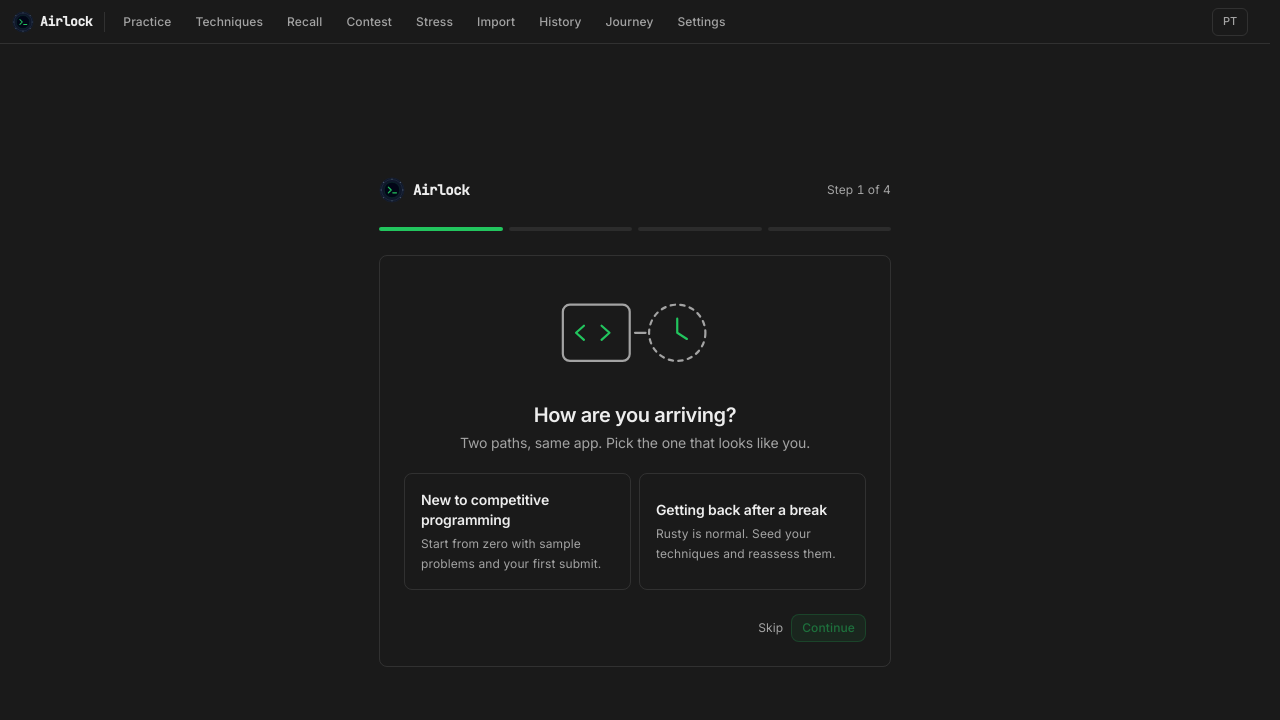
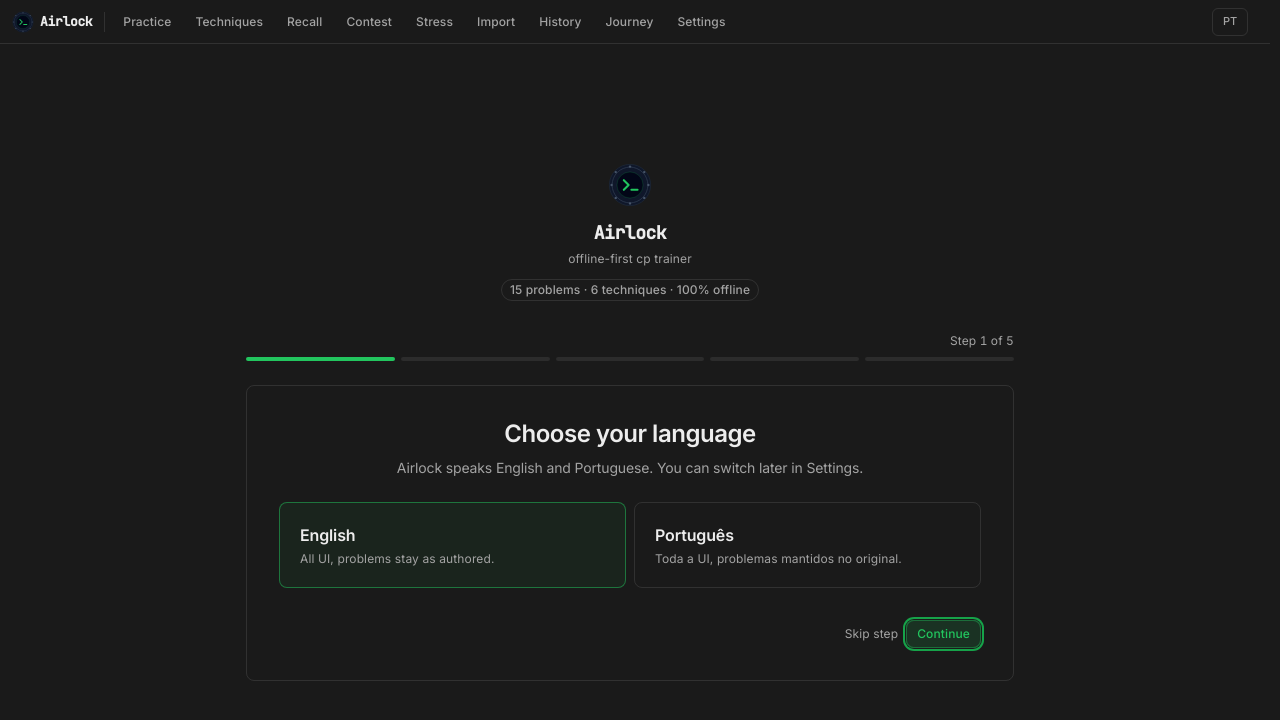
Before and after one commit to SilesterGold9/airlock, a React (Vite) app: page /#/welcome in a window 1280 px wide. Shown: the top 720 px of the page. Built offline with nearby package versions, Linux system fonts and the light colour scheme.

Commit message:
fix: unified vault load with per-step skip in onboarding

```diff
--- a/src/lib/i18n/en.json
+++ b/src/lib/i18n/en.json
@@ -336,25 +336,26 @@
   "workspace.run": "Run",
   "workspace.runHint": "Run against the tests without logging a submission",
   "welcome.stepOf": "Step {n} of {total}",
+  "welcome.languageTitle": "Choose your language",
+  "welcome.languageSub": "Airlock speaks English and Portuguese. You can switch later in Settings.",
   "welcome.pathTitle": "How are you arriving?",
-  "welcome.pathSub": "Two paths, same app. Pick the one that looks like you.",
+  "welcome.pathSub": "Two paths, same vault. Everyone gets the same problems and techniques.",
   "welcome.newbieTitle": "New to competitive programming",
-  "welcome.newbieDesc": "Start from zero with sample problems and your first submit.",
+  "welcome.newbieDesc": "Start from zero with the starter vault and your first submit.",
   "welcome.returnerTitle": "Getting back after a break",
-  "welcome.returnerDesc": "Rusty is normal. Seed your techniques and reassess them.",
+  "welcome.returnerDesc": "Rusty is normal. Same vault, then reassess your techniques.",
   "welcome.setupTitle": "Make it yours",
-  "welcome.setupSub": "Thirty seconds, then you never see this again.",
-  "welcome.loadNewbieTitle": "Load your first problems",
-  "welcome.loadNewbieSub": "Two real problems land in your vault. Open one and submit anything — the verdict is the aha moment.",
-  "welcome.loadSamples": "Load 2 sample problems",
-  "welcome.samplesReady": "{count} problems ready",
-  "welcome.loadReturnerTitle": "Seed your techniques",
-  "welcome.loadReturnerSub": "Six core techniques, marked Learning. Reassess each one in the Techniques tab — keep what stuck, mark Rusty what didn't.",
-  "welcome.loadTechniques": "Add 6 core techniques",
-  "welcome.techniquesReady": "{count} techniques ready",
+  "welcome.setupSub": "Your name and default code language. Thirty seconds, then you never see this again.",
+  "welcome.codeLang": "Default code language",
+  "welcome.loadAllTitle": "Load the starter vault",
+  "welcome.loadAllSub": "{problems} problems and {techniques} core techniques land locally. Offline, no account, yours to keep.",
+  "welcome.loadAllButton": "Load {problems} problems + {techniques} techniques",
+  "welcome.loadAllReady": "{problems} problems · {techniques} techniques ready",
+  "welcome.vaultStats": "{problems} problems · {techniques} techniques · 100% offline",
+  "welcome.loadError": "Could not load everything. Check the counts and try again.",
   "welcome.loading": "Working…",
   "welcome.doneTitle": "You're set up",
-  "welcome.doneSub": "Everything else reveals itself as you train. Start with one submit.",
+  "welcome.doneSub": "The vault is loaded. Open a problem and submit — the verdict console shows the rest.",
   "welcome.openPractice": "Open Practice",
   "welcome.viewTechniques": "View Techniques",
   "welcome.nextTitle": "Suggested next",
@@ -362,7 +363,7 @@
   "welcome.next2": "Try Recall mode on one technique",
   "welcome.next3": "Generate a training set in Practice",
   "welcome.back": "Back",
-  "welcome.skip": "Skip",
+  "welcome.skipStep": "Skip step",
   "welcome.continue": "Continue",
   "settings.title": "Settings",
   "settings.general": "General",
--- a/src/pages/Welcome.tsx
+++ b/src/pages/Welcome.tsx
@@ -5,12 +5,14 @@
 import { Button } from "../components/ui/button";
 import { Card } from "../components/ui/card";
 import { Input } from "../components/ui/input";
+import { Select } from "../components/ui/select";
+import { Badge } from "../components/ui/badge";
 import { LogoIcon } from "../components/Logo";
 import { DoneArt, LoadArt, PathArt, SetupArt } from "../components/OnboardingArt";
 import { useLocale, useT } from "../lib/i18n";
 
 type Segment = "newbie" | "returner";
-const STEPS = ["path", "setup", "load", "done"] as const;
+const STEPS = ["language", "path", "setup", "load", "done"] as const;
 
 export default function Welcome() {
   const t = useT();
@@ -23,11 +25,11 @@
     () => (localStorage.getItem("airlock.onboard.segment") as Segment | null) || null
   );
   const [name, setName] = useState(() => localStorage.getItem("airlock.displayName") || "");
+  const [codeLang, setCodeLang] = useState(() => localStorage.getItem("airlock.defaultLang") || "cpp");
   const [busy, setBusy] = useState(false);
+  const [loadError, setLoadError] = useState(false);
   const [problemCount, setProblemCount] = useState(0);
   const [techniqueCount, setTechniqueCount] = useState(0);
-  const [seededSamples, setSeededSamples] = useState(0);
-  const [seededTechniques, setSeededTechniques] = useState(0);
   const primaryRef = useRef<HTMLButtonElement>(null);
 
   useEffect(() => {
@@ -46,7 +48,7 @@
     }
     window.addEventListener("keydown", onKey);
     return () => window.removeEventListener("keydown", onKey);
-  }, []);
+  });
 
   function pickSegment(s: Segment) {
     setSegment(s);
@@ -55,65 +57,82 @@
 
   function finish() {
     localStorage.setItem("airlock.displayName", name.trim());
+    localStorage.setItem("airlock.defaultLang", codeLang);
     localStorage.setItem("airlock.onboarded", "1");
     localStorage.removeItem("airlock.onboard.step");
     navigate("/", { replace: true });
   }
 
-  async function handleLoadSamples() {
+  // Tops up by title/name instead of all-or-nothing: a vault that is
+  // partially seeded (e.g. from an older bundle) heals to the full set.
+  async function handleLoadAll() {
+    if (busy) return;
     setBusy(true);
+    setLoadError(false);
     try {
+      const problems = await api.listProblems().catch(() => []);
+      const knownTitles = new Set(problems.map((p) => p.title));
       for (const p of SAMPLE_PROBLEMS) {
+        if (knownTitles.has(p.title)) continue;
         await api.saveProblem({ ...p, id: "", tests: p.tests.map((x) => ({ ...x, id: "" })) });
       }
-      setSeededSamples(SAMPLE_PROBLEMS.length);
-      const all = await api.listProblems().catch(() => []);
-      setProblemCount(all.length);
-    } catch (e) {
-      console.error(e);
-    } finally {
-      setBusy(false);
-    }
-  }
-
-  async function handleLoadTechniques() {
-    setBusy(true);
-    try {
+      const techniques = await api.listTechniques().catch(() => []);
+      const knownNames = new Set(techniques.map((x) => x.name));
       const created = [];
       for (const n of CORE_TECHNIQUES) {
+        if (knownNames.has(n)) continue;
         created.push(await api.saveTechnique(n));
       }
+      if (created.length > 0) {
         await api.bulkUpdateTechniqueStatus(
           created.map((x) => x.id),
           "Learning"
         );
-      setSeededTechniques(created.length);
-      const all = await api.listTechniques().catch(() => []);
-      setTechniqueCount(all.length);
+      }
+      const [allP, allT] = await Promise.all([
+        api.listProblems().catch(() => []),
+        api.listTechniques().catch(() => []),
+      ]);
+      setProblemCount(allP.length);
+      setTechniqueCount(allT.length);
+      if (allP.length < SAMPLE_PROBLEMS.length || allT.length < CORE_TECHNIQUES.length) {
+        setLoadError(true);
+      }
     } catch (e) {
       console.error(e);
+      setLoadError(true);
     } finally {
       setBusy(false);
     }
   }
 
   const step = STEPS[stepIdx];
-  const samplesReady = problemCount > 0 || seededSamples > 0;
-  const techniquesReady = techniqueCount > 0 || seededTechniques > 0;
-  const loadReady = segment === "newbie" ? samplesReady : techniquesReady;
+  const vaultComplete =
+    problemCount >= SAMPLE_PROBLEMS.length && techniqueCount >= CORE_TECHNIQUES.length;
   const canContinue =
+    step === "language" ||
     (step === "path" && segment !== null) ||
     step === "setup" ||
-    step === "done" ||
-    (step === "load" && loadReady);
+    (step === "load" && vaultComplete) ||
+    step === "done";
 
   return (
-    <div className="min-h-full flex items-center justify-center p-6 bg-background">
-      <div className="w-full max-w-lg">
-        <div className="flex items-center gap-2 mb-6">
-          <LogoIcon size={26} />
-          <span className="font-mono font-bold text-sm tracking-tight">Airlock</span>
-          <span className="ml-auto text-xs text-muted-foreground tabular-nums">
+    <div className="h-full overflow-y-auto bg-background">
+      <div className="min-h-full flex items-center justify-center p-6">
+        <div className="w-full max-w-3xl">
+          <div className="flex flex-col items-center text-center mb-8 animate-fade-in">
+            <LogoIcon size={44} />
+            <div className="font-mono font-bold text-lg tracking-tight mt-3">Airlock</div>
+            <div className="text-xs text-muted-foreground mt-1">{t("app.tagline")}</div>
+            <Badge variant="outline" className="mt-3">
+              {t("welcome.vaultStats")
+                .replace("{problems}", String(SAMPLE_PROBLEMS.length))
+                .replace("{techniques}", String(CORE_TECHNIQUES.length))}
+            </Badge>
+          </div>
+
+          <div className="flex items-center gap-2 mb-2">
+            <span className="text-xs text-muted-foreground tabular-nums ml-auto">
               {t("welcome.stepOf")
                 .replace("{n}", String(stepIdx + 1))
                 .replace("{total}", String(STEPS.length))}
@@ -130,14 +149,44 @@
             ))}
           </div>
 
-        <Card key={step} className="p-6 animate-panel-in" aria-live="polite">
+          <Card key={step} className="p-8 animate-panel-in" aria-live="polite">
+            {step === "language" && (
+              <>
+                <h1 className="text-2xl font-semibold text-center">{t("welcome.languageTitle")}</h1>
+                <p className="text-sm text-muted-foreground text-center mt-2 mb-6">
+                  {t("welcome.languageSub")}
+                </p>
+                <div className="grid sm:grid-cols-2 gap-2">
+                  {(["en", "pt"] as const).map((l) => (
+                    <button
+                      key={l}
+                      onClick={() => setLocale(l)}
+                      aria-pressed={locale === l}
+                      className={`rounded-lg border p-5 text-left transition-all duration-150 active:scale-[0.98] ${
+                        locale === l
+                          ? "border-ac/50 bg-ac/[0.06]"
+                          : "border-border hover:border-white/20 hover:bg-white/[0.02]"
+                      }`}
+                    >
+                      <div className="text-base font-semibold">
+                        {l === "en" ? "English" : "Português"}
+                      </div>
+                      <div className="text-xs text-muted-foreground mt-1">
+                        {l === "en" ? "All UI, problems stay as authored." : "Toda a UI, problemas mantidos no original."}
+                      </div>
+                    </button>
+                  ))}
+                </div>
+              </>
+            )}
+
             {step === "path" && (
               <>
                 <div className="mx-auto w-44 mb-4">
                   <PathArt />
                 </div>
-              <h1 className="text-xl font-semibold text-center">{t("welcome.pathTitle")}</h1>
-              <p className="text-sm text-muted-foreground text-center mt-1 mb-5">{t("welcome.pathSub")}</p>
+                <h1 className="text-2xl font-semibold text-center">{t("welcome.pathTitle")}</h1>
+                <p className="text-sm text-muted-foreground text-center mt-2 mb-6">{t("welcome.pathSub")}</p>
                 <div className="grid sm:grid-cols-2 gap-2">
                   {(["newbie", "returner"] as const).map((s) => (
                     <button
@@ -165,9 +214,10 @@
                 <div className="mx-auto w-44 mb-4">
                   <SetupArt />
                 </div>
-              <h1 className="text-xl font-semibold text-center">{t("welcome.setupTitle")}</h1>
-              <p className="text-sm text-muted-foreground text-center mt-1 mb-5">{t("welcome.setupSub")}</p>
-              <div className="grid gap-1 mb-4">
+                <h1 className="text-2xl font-semibold text-center">{t("welcome.setupTitle")}</h1>
+                <p className="text-sm text-muted-foreground text-center mt-2 mb-6">{t("welcome.setupSub")}</p>
+                <div className="grid sm:grid-cols-2 gap-4">
+                  <div className="grid gap-1">
                     <label className="text-xs font-medium text-muted-foreground">{t("onboard.name")}</label>
                     <Input
                       value={name}
@@ -176,75 +226,54 @@
                     />
                   </div>
                   <div className="grid gap-1">
-                <label className="text-xs font-medium text-muted-foreground">{t("common.language")}</label>
-                <div className="flex gap-2">
-                  <Button
-                    variant={locale === "en" ? "primary" : "secondary"}
-                    size="sm"
-                    onClick={() => setLocale("en")}
-                  >
-                    English
-                  </Button>
-                  <Button
-                    variant={locale === "pt" ? "primary" : "secondary"}
-                    size="sm"
-                    onClick={() => setLocale("pt")}
-                  >
-                    Português
-                  </Button>
+                    <label className="text-xs font-medium text-muted-foreground">{t("welcome.codeLang")}</label>
+                    <Select value={codeLang} onChange={(e) => setCodeLang(e.target.value)}>
+                      <option value="cpp">C++17</option>
+                      <option value="java">Java</option>
+                    </Select>
                   </div>
                 </div>
               </>
             )}
 
-          {step === "load" && segment === "newbie" && (
+            {step === "load" && (
               <>
                 <div className="mx-auto w-44 mb-4">
                   <LoadArt />
                 </div>
-              <h1 className="text-xl font-semibold text-center">{t("welcome.loadNewbieTitle")}</h1>
-              <p className="text-sm text-muted-foreground text-center mt-1 mb-5">
-                {t("welcome.loadNewbieSub")}
+                <h1 className="text-2xl font-semibold text-center">{t("welcome.loadAllTitle")}</h1>
+                <p className="text-sm text-muted-foreground text-center mt-2 mb-6">
+                  {t("welcome.loadAllSub")
+                    .replace("{problems}", String(SAMPLE_PROBLEMS.length))
+                    .replace("{techniques}", String(CORE_TECHNIQUES.length))}
                 </p>
+                <div className="flex items-center justify-center gap-2 mb-4 text-xs tabular-nums">
+                  <Badge variant="outline">
+                    {t("workspace.problemList")}: {problemCount}
+                  </Badge>
+                  <Badge variant="outline">
+                    {t("nav.techniques")}: {techniqueCount}
+                  </Badge>
+                </div>
                 <Button
-                onClick={handleLoadSamples}
-                disabled={busy || samplesReady}
-                variant={samplesReady ? "secondary" : "success"}
+                  onClick={handleLoadAll}
+                  disabled={busy || vaultComplete}
+                  variant={vaultComplete ? "secondary" : "success"}
                   className="w-full"
                 >
-                {samplesReady
-                  ? t("welcome.samplesReady").replace("{count}", String(Math.max(problemCount, seededSamples)))
+                  {vaultComplete
+                    ? t("welcome.loadAllReady")
+                        .replace("{problems}", String(problemCount))
+                        .replace("{techniques}", String(techniqueCount))
                     : busy
                       ? t("welcome.loading")
-                    : t("welcome.loadSamples")}
+                      : t("welcome.loadAllButton")
+                          .replace("{problems}", String(SAMPLE_PROBLEMS.length))
+                          .replace("{techniques}", String(CORE_TECHNIQUES.length))}
                 </Button>
-            </>
+                {loadError && (
+                  <div className="text-xs text-wa text-center mt-3">{t("welcome.loadError")}</div>
                 )}
-
-          {step === "load" && segment === "returner" && (
-            <>
-              <div className="mx-auto w-44 mb-4">
-                <LoadArt />
-              </div>
-              <h1 className="text-xl font-semibold text-center">{t("welcome.loadReturnerTitle")}</h1>
-              <p className="text-sm text-muted-foreground text-center mt-1 mb-5">
-                {t("welcome.loadReturnerSub")}
-              </p>
-              <Button
-                onClick={handleLoadTechniques}
-                disabled={busy || techniquesReady}
-                variant={techniquesReady ? "secondary" : "success"}
-                className="w-full"
-              >
-                {techniquesReady
-                  ? t("welcome.techniquesReady").replace(
-                      "{count}",
-                      String(Math.max(techniqueCount, seededTechniques))
-                    )
-                  : busy
-                    ? t("welcome.loading")
-                    : t("welcome.loadTechniques")}
-              </Button>
               </>
             )}
 
@@ -253,8 +282,16 @@
                 <div className="mx-auto w-44 mb-4">
                   <DoneArt />
                 </div>
-              <h1 className="text-xl font-semibold text-center">{t("welcome.doneTitle")}</h1>
-              <p className="text-sm text-muted-foreground text-center mt-1 mb-5">{t("welcome.doneSub")}</p>
+                <h1 className="text-2xl font-semibold text-center">{t("welcome.doneTitle")}</h1>
+                <p className="text-sm text-muted-foreground text-center mt-2 mb-6">{t("welcome.doneSub")}</p>
+                <div className="flex items-center justify-center gap-2 mb-6 text-xs tabular-nums">
+                  <Badge variant="outline">
+                    {problemCount} · {t("workspace.problemList")}
+                  </Badge>
+                  <Badge variant="outline">
+                    {techniqueCount} · {t("nav.techniques")}
+                  </Badge>
+                </div>
                 <div className="flex flex-col gap-2">
                   <Button ref={primaryRef} variant="success" onClick={() => finish()} className="w-full">
                     {t("welcome.openPractice")}
@@ -265,7 +302,7 @@
                     </Button>
                   </Link>
                 </div>
-              <div className="mt-5 border-t border-white/[0.06] pt-4">
+                <div className="mt-6 border-t border-white/[0.06] pt-4">
                   <div className="text-xs font-semibold mb-2">{t("welcome.nextTitle")}</div>
                   <ul className="space-y-1.5 text-xs text-muted-foreground">
                     <li>→ {t("welcome.next1")}</li>
@@ -276,7 +313,7 @@
               </>
             )}
 
-          <div className="flex items-center gap-2 mt-6">
+            <div className="flex items-center gap-2 mt-8">
               {stepIdx > 0 ? (
                 <Button variant="ghost" size="sm" onClick={() => setStepIdx(stepIdx - 1)}>
                   {t("welcome.back")}
@@ -284,12 +321,16 @@
               ) : (
                 <span />
               )}
+              {step !== "done" ? (
                 <button
-              onClick={() => finish()}
+                  onClick={() => setStepIdx(stepIdx + 1)}
                   className="ml-auto text-xs text-muted-foreground hover:text-foreground transition-colors"
                 >
-              {t("welcome.skip")}
+                  {t("welcome.skipStep")}
                 </button>
+              ) : (
+                <span className="ml-auto" />
+              )}
               {step !== "done" && (
                 <Button
                   ref={primaryRef}
@@ -304,5 +345,6 @@
           </Card>
         </div>
       </div>
+    </div>
   );
 }
```
Also changed, not shown: src/lib/i18n/pt.json (+15 -14 lines). Lines whose indentation alone changed are shown as unchanged.
